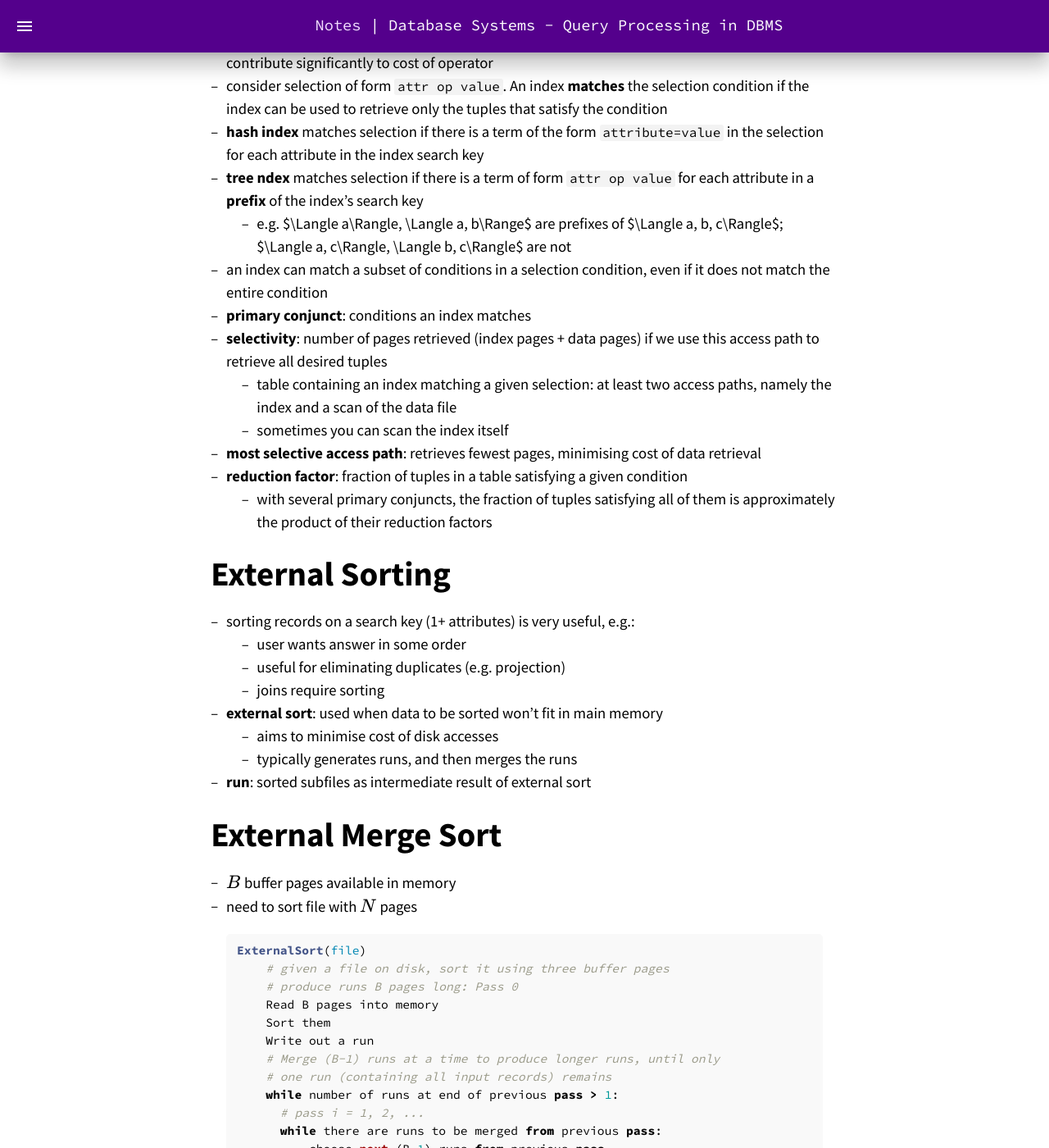
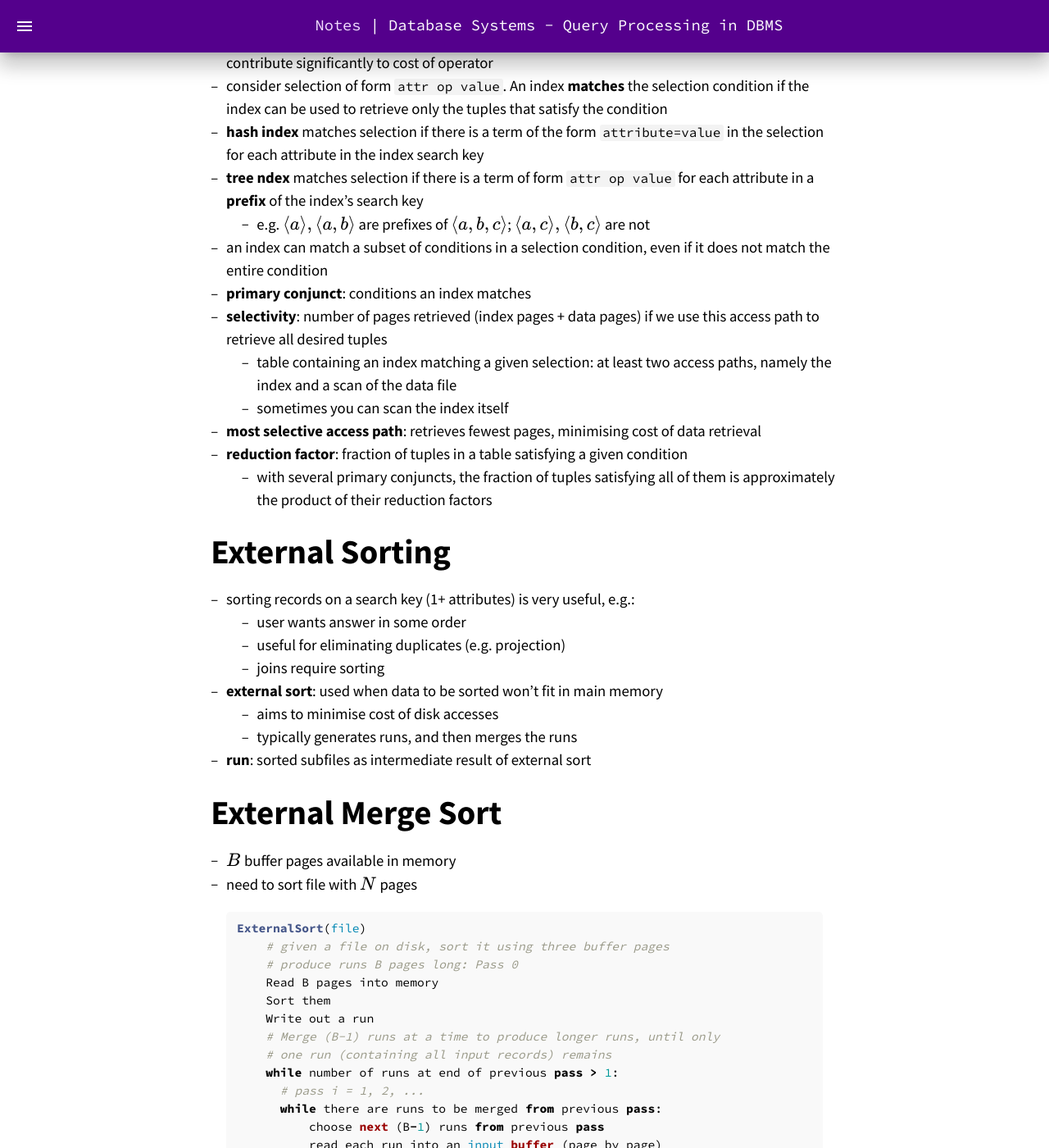
Before and after one commit to jsinkers/notes, a Jekyll site: the page built from _notebooks/databases/09_how_dbms_works.md, in a window 1280 px wide and 1400 px high, scrolled down 3204 px. Shown: the whole window at 82% size. Built offline with Jekyll 4.4.1, drawn with Linux system fonts in a browser that asks for light colours; part of the change alters nothing that is shown; some of the changed text lies outside the part shown.

Commit message:
fix pdf latex conversion

````diff
--- a/_notebooks/databases/09_how_dbms_works.md
+++ b/_notebooks/databases/09_how_dbms_works.md
@@ -114,7 +114,7 @@ tags:
   each attribute in the index search key
 - **tree ndex** matches selection if there is a term of form `attr op value` for each attribute in a **prefix**
   of the index's search key
-  - e.g. $\Langle a\Rangle, \Langle a, b\Range$ are prefixes of $\Langle a, b, c\Rangle$; $\Langle a, c\Rangle, \Langle b, c\Rangle$ are not
+  - e.g. $\langle a\rangle, \langle a, b\rangle$ are prefixes of $\langle a, b, c\rangle$; $\langle a, c\rangle, \langle b, c\rangle$ are not
 - an index can match a subset of conditions in a selection condition, even if it does not match the entire condition
 - **primary conjunct**: conditions an index matches
 - **selectivity**: number of pages retrieved (index pages + data pages) if we use this access path to retrieve all desired tuples
@@ -159,10 +159,10 @@ ExternalSort(file)
 end ExternalSort
 ```
 
-- pass 0: read in $B$ pages at a time, sort internally to produce $\ceil{N/B}$ runs of $B$ pages each
+- pass 0: read in $B$ pages at a time, sort internally to produce $\lceil N/B \rceil$ runs of $B$ pages each
 - in passes 1, 2, ...: use $B-1$ buffer pages for input, use remaining page for output: i.e. a $(B-1)$-way merge
   in each pass
-- number of passes: $\ceil{\log_{B-1}{N}+1$
+- number of passes: $\lceil\log_{B-1}{N}\rceil+1$
 
 ## Overview of relational operator algorithms
 
````
Also changed, not shown: 9 other files.
